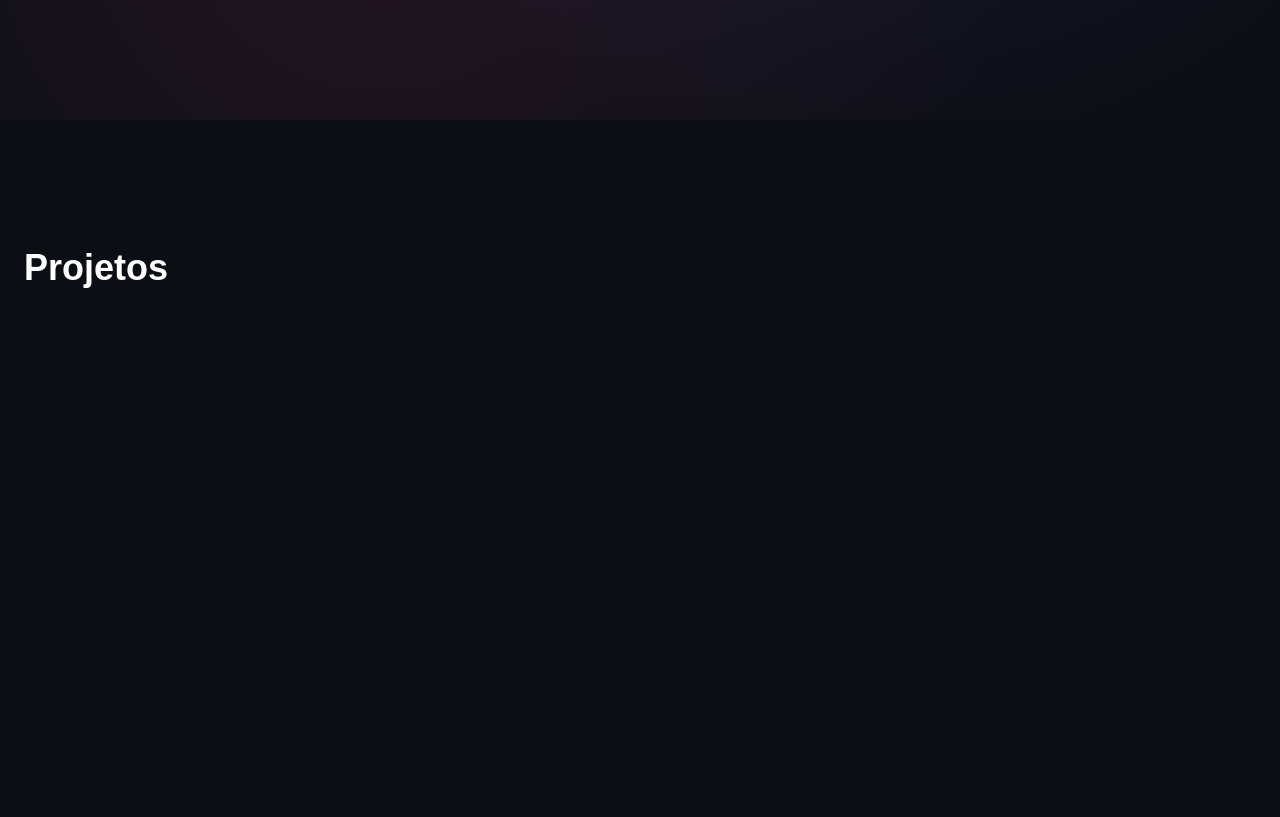
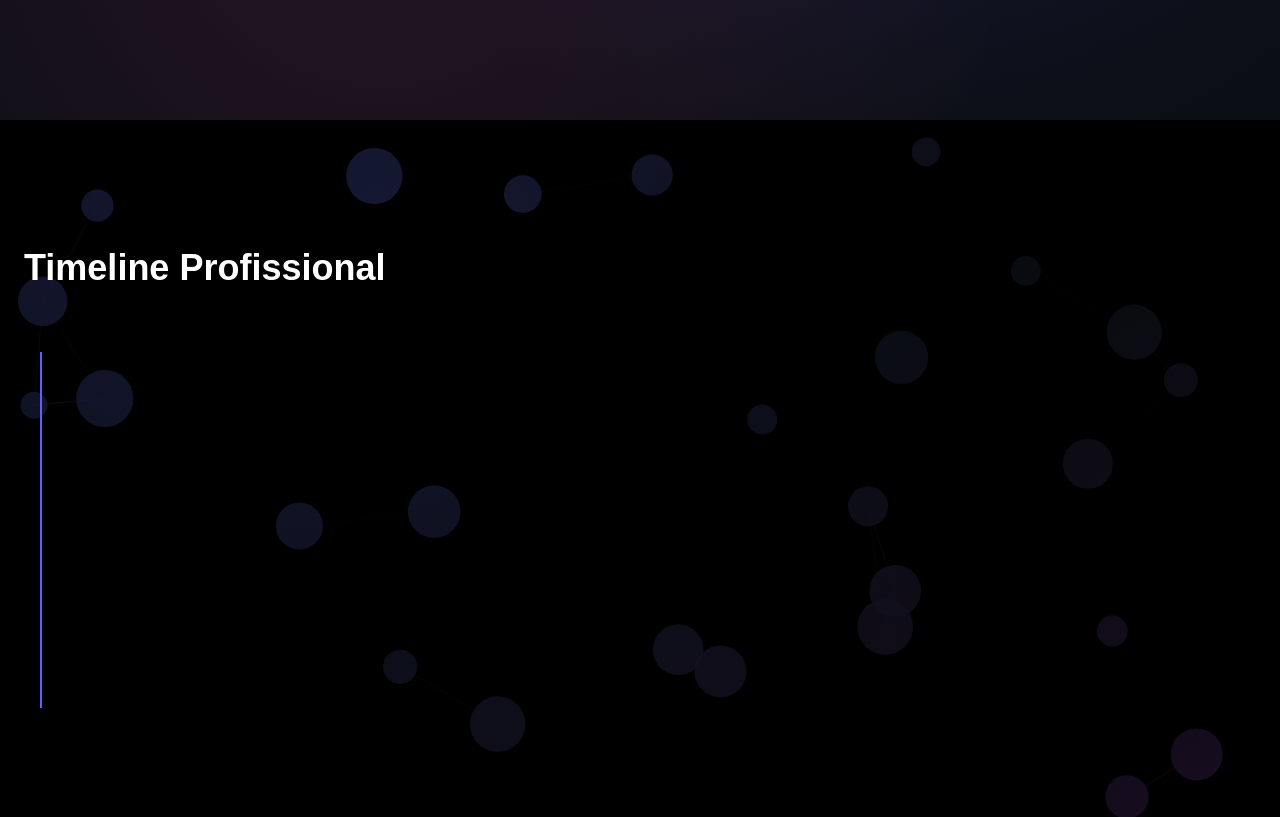
Before and after one commit to Renato-Torres-Dev/portfolio-renatotorres, a Next.js app: page / in a window 1280 px wide. Shown: the part 1480-2297 px from the top of the page. Built offline with nearby package versions, Linux system fonts and the light colour scheme.

Commit message:
novidades

```diff
--- a/app/page.tsx
+++ b/app/page.tsx
@@ -11,8 +11,8 @@ export default function Home() {
     <>
       <HeroSection />
       <Manifesto />
+      <TimelineSection />
       <ProjectsSection />
-      <TimelineSection />
       <SkillsSection />
       <ContactSection />
       <FooterSection />
--- a/components/sections/SkillsSection.tsx
+++ b/components/sections/SkillsSection.tsx
@@ -3,6 +3,7 @@
 import { motion } from "framer-motion";
 import { useRef } from "react";
 import { useMagneticCard } from "@/hooks/useMagneticCard";
+import ParticlesConnect from "../ui/ParticlesConnect";
 
 interface Skill {
   name: string;
@@ -28,7 +29,17 @@ const skills: Skill[] = [
 
 export default function SkillsSection() {
   return (
-    <section className="relative z-10 px-6 py-32 bg-[#0B0E14]">
+    <section className="relative z-10 px-6 py-32">
+      <motion.div
+          initial={{ scale: 1.1 }}
+          animate={{ scale: 1 }}
+          transition={{ duration: 2, ease: "easeOut" }}
+          className="absolute inset-0"
+      >
+          <div className="absolute inset-0 bg-gradient-to-br from-indigo-500/10 via-transparent to-fuchsia-500/10"/>
+          <div className="absolute inset-0 bg-[radial-gradient(circle_at_30%_20%,rgba(99,102,241,0.15),transparent_60%)]"/>
+      </motion.div>
+      <ParticlesConnect />
       <div className="max-w-7xl mx-auto">
         <h2 className="mb-16 text-4xl font-bold text-white">Skills</h2>
         <div className="grid grid-cols-2 sm:grid-cols-3 lg:grid-cols-4 gap-10">
@@ -52,7 +63,7 @@ function SkillCard({ skill, delay }: SkillCardProps) {
       whileInView={{ opacity: 1, y: 0 }}
       viewport={{ once: true }}
       transition={{ duration: 0.4, delay }} // aceleramos a animação
-      className="skill-card rounded-2xl p-8 text-center border border-white/10 cursor-pointer bg-white/5"
+      className="skill-card relative z-30 rounded-2xl p-8 text-center border border-white/10 cursor-pointer bg-white/5"
     >
       <span className="block text-xl font-semibold text-white mb-2">{skill.name}</span>
       <div className="h-2 w-16 mx-auto rounded-full" style={{ backgroundColor: skill.color }} />
--- a/components/sections/TimelineSection.tsx
+++ b/components/sections/TimelineSection.tsx
@@ -4,6 +4,7 @@ import { useEffect, useRef } from "react";
 import { motion } from "framer-motion";
 import gsap from "gsap";
 import { ScrollTrigger } from "gsap/ScrollTrigger";
+import ParticlesBackground from "../ui/ParticlesBackground";
 
 gsap.registerPlugin(ScrollTrigger);
 
@@ -63,7 +64,17 @@ export default function TimelineSection() {
 
     return (
         <section className="relative z-10 px-6 py-32 bg-[#0B0E14]" ref={containerRef}>
-            <div className="max-w-7xl mx-auto">
+            <motion.div
+                initial={{ scale: 1.1 }}
+                animate={{ scale: 1 }}
+                transition={{ duration: 2, ease: "easeOut" }}
+                className="absolute inset-0"
+            >
+                <div className="absolute inset-0 bg-gradient-to-br from-indigo-500/10 via-transparent to-fuchsia-500/10"/>
+                <div className="absolute inset-0 bg-[radial-gradient(circle_at_30%_20%,rgba(99,102,241,0.15),transparent_60%)]"/>
+            </motion.div>
+            <ParticlesBackground />
+            <div className="max-w-7xl mx-auto relative z-10">
                 <h2 className="mb-16 text-4xl font-bold text-white">Timeline Profissional</h2>
 
                 <div className="relative ml-4 border-l-2 border-indigo-500">
--- /dev/null
+++ b/components/ui/ParticlesBackground.tsx
@@ -0,0 +1,101 @@
+"use client";
+
+import { useEffect, useMemo } from "react";
+import Particles, { initParticlesEngine } from "@tsparticles/react";
+import type { Container, ISourceOptions } from "@tsparticles/engine";
+import { loadSlim } from "@tsparticles/slim";
+
+export default function ParticlesBackground() {
+  useEffect(() => {
+    initParticlesEngine(async (engine) => {
+      await loadSlim(engine);
+    });
+  }, []);
+
+  const options: ISourceOptions = useMemo(
+    () => ({
+      fullScreen: {
+        enable: false,
+      },
+      fpsLimit: 120,
+      detectRetina: true,
+
+      backgroundMask: {
+        enable: true,
+        cover: {
+          color: "#000",
+          opacity: 1,
+        },
+      },
+
+      interactivity: {
+        events: {
+          onHover: {
+            enable: true,
+            mode: "bubble",
+          },
+          onClick: {
+            enable: true,
+            mode: "push",
+          },
+          resize:
+          {
+            enable: true,
+            delay: 0.5,
+          },
+        },
+        modes: {
+          bubble: {
+            distance: 200,
+            size: 50,
+            duration: 2,
+            opacity: 1,
+          },
+          push: {
+            quantity: 4,
+          },
+        },
+      },
+
+      particles: {
+        number: {
+          value: 60,
+          density: {
+            enable: true,
+          },
+        },
+        color: {
+          value: "#ffffff",
+        },
+        links: {
+          enable: true,
+          color: "#ffffff",
+          distance: 150,
+          opacity: 0.6,
+        },
+        move: {
+          enable: true,
+          speed: 1.5,
+          outModes: {
+            default: "out",
+          },
+        },
+        opacity: {
+          value: 0.8,
+        },
+        size: {
+          value: { min: 10, max: 30 },
+        },
+      },
+    }),
+    []
+  );
+
+  return (
+    <Particles
+      id="timeline-particles"
+      options={options}
+      className="absolute inset-0 z-0"
+    />
+  );
+}
--- /dev/null
+++ b/components/ui/ParticlesConnect.tsx
@@ -0,0 +1,37 @@
+"use client";
+import Particles from "@tsparticles/react";
+import { MoveDirection, RecursivePartial } from "tsparticles-engine";
+
+const ParticlesConnect = () => {
+  const options: RecursivePartial<any> = {
+    autoPlay: true,
+    background: { color: { value: "transparent" } },
+    fullScreen: { enable: false, zIndex: 0 },
+    detectRetina: true,
+    fpsLimit: 120,
+    interactivity: {
+      events: {
+        onClick: { enable: true, mode: "push" },
+        onHover: { enable: true, mode: "grab" },
+        resize: { enable: true, delay: 0.5 },
+      },
+      modes: {
+        push: { quantity: 4 },
+        grab: { distance: 400 },
+      },
+    },
+    particles: {
+      number: { value: 100, density: { enable: true, width: 1920, height: 1080 } },
+      color: { value: "rgba(99,102,241,0.15)" },
+      shape: { type: "circle" },
+      opacity: { value: { min: 0.1, max: 0.3 }, animation: { enable: true, speed: 3 } },
+      size: { value: { min: 1, max: 10 }, animation: { enable: true, speed: 20 } },
+      move: { enable: true, speed: 2, direction: "none" as MoveDirection, outModes: "out" },
+      links: { enable: true, distance: 30, color: "rgba(99,102,241,0.1)", opacity: 0.01, width: 0.1 },
+    },
+  };
+
+  return <Particles options={options} className="absolute inset-0 -z-10" />;
+};
+
+export default ParticlesConnect;
--- a/package.json
+++ b/package.json
@@ -9,6 +9,7 @@
     "lint": "eslint"
   },
   "dependencies": {
+    "@tsparticles/react": "^3.0.0",
     "framer-motion": "^12.23.26",
     "gsap": "^3.14.2",
     "lenis": "^1.3.16",
@@ -16,7 +17,9 @@
     "nodemailer": "^7.0.12",
     "react": "19.2.3",
     "react-dom": "19.2.3",
-    "react-icons": "^5.5.0"
+    "react-icons": "^5.5.0",
+    "tsparticles": "^3.9.1",
+    "tsparticles-engine": "^2.12.0"
   },
   "devDependencies": {
     "@tailwindcss/postcss": "^4",
```
Also changed, not shown: 1 other file (tests, documents, lock files or other folders).
